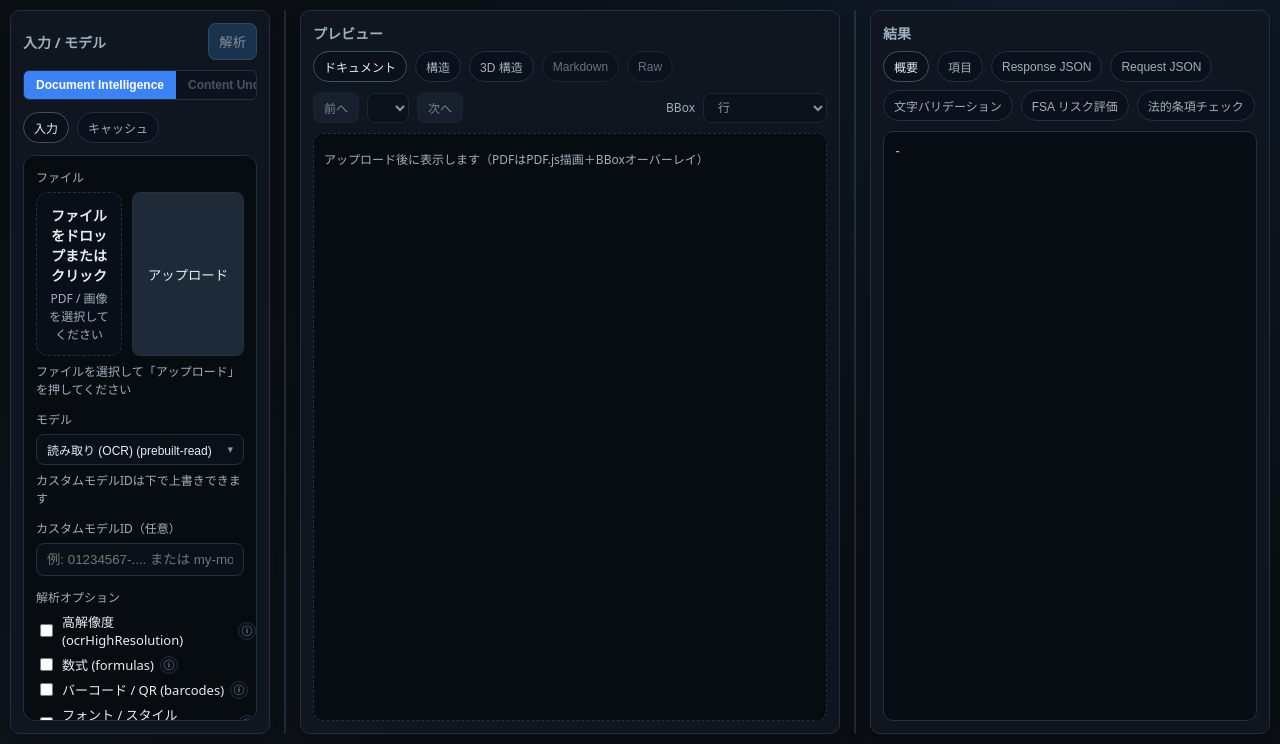
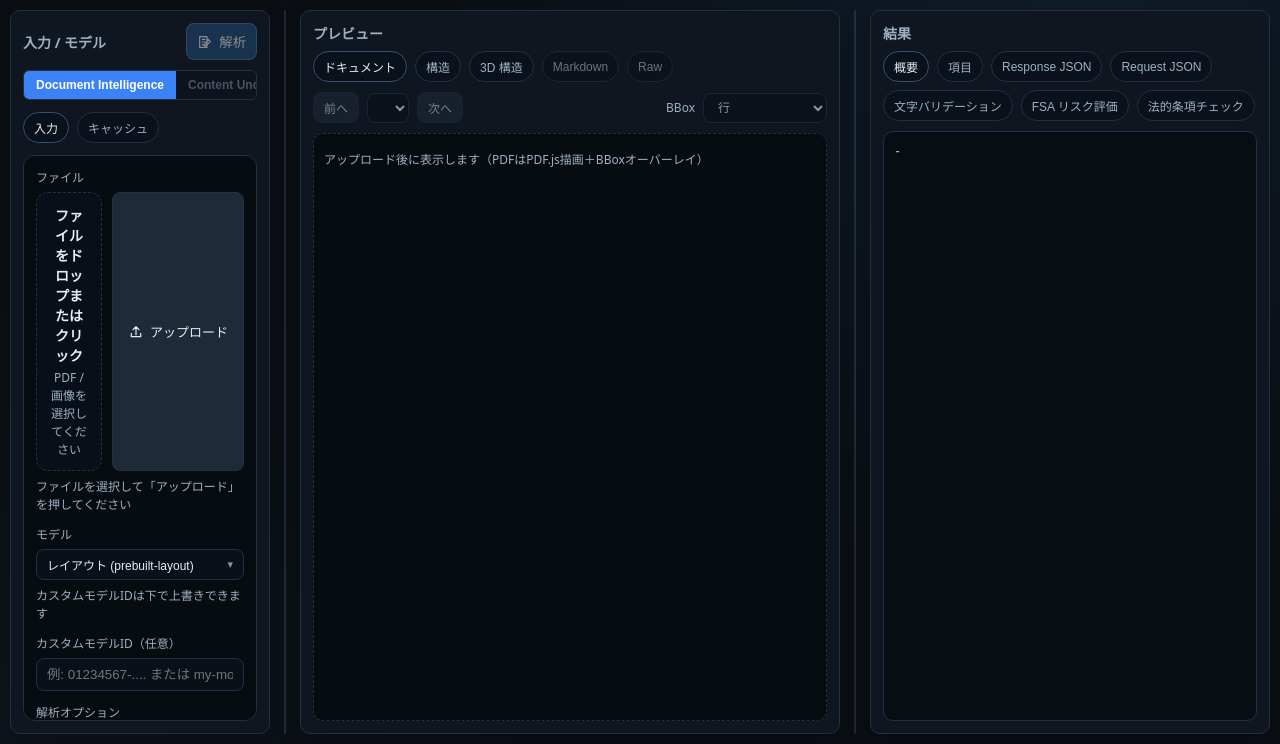
Before and after one commit to nohanaga/ragops-studio-for-di-cu, a Flask app: page / in a window 1280 px wide. Shown: the part 56-800 px from the top of the page. Run offline with Flask 3, Linux system fonts and the light colour scheme; data that the repository does not hold is empty; some libraries are stand-ins or nearby versions.

Commit message:
fixed bug

```diff
--- a/app.py
+++ b/app.py
@@ -291,6 +291,11 @@
             # When multiple docs share the same hash, prefer the most recently modified
             docs_sorted = sorted(docs, key=lambda d: d.path.stat().st_mtime if (d.path and d.path.exists()) else 0, reverse=True)
             doc = docs_sorted[0]
+            cached_variants = cache.list_variants(file_hash=fh)
+            latest_saved_at = max(
+                (variant.get("savedAt", "") for variant in cached_variants),
+                default="",
+            )
             items.append(
                 {
                     "document": {
@@ -301,12 +306,15 @@
                         "fileHash": doc.file_hash,
                         "url": f"/files/{doc.document_id}",
                     },
-                    "cachedModels": cache.list_model_ids(file_hash=fh),
-                    "cachedVariants": cache.list_variants(file_hash=fh),
+                    "cachedModels": [variant["label"] for variant in cached_variants],
+                    "cachedVariants": cached_variants,
+                    "latestSavedAt": latest_saved_at,
                 }
             )
-        # Sort by name for easier selection
+        # Keep deterministic name order for ties, then put the file containing
+        # the newest cached result first.
         items.sort(key=lambda x: (x.get("document", {}).get("filename") or "").lower())
+        items.sort(key=lambda x: x.get("latestSavedAt", ""), reverse=True)
         return items
 
     @app.post("/api/cache/exists")
--- a/src/blob_storage.py
+++ b/src/blob_storage.py
@@ -475,7 +475,8 @@
                 "savedAt": saved_at,
                 "optionKeys": option_keys,
             })
-        out.sort(key=lambda v: v["label"])
+        out.sort(key=lambda v: v.get("label", "").lower())
+        out.sort(key=lambda v: v.get("savedAt", ""), reverse=True)
         return out
 
     def load_by_key(self, *, file_hash: str, encoded_key: str) -> dict[str, Any] | None:
--- a/src/cache.py
+++ b/src/cache.py
@@ -131,7 +131,8 @@
                 "savedAt": saved_at,
                 "optionKeys": option_keys,
             })
-        out.sort(key=lambda v: v["label"])
+        out.sort(key=lambda v: v.get("label", "").lower())
+        out.sort(key=lambda v: v.get("savedAt", ""), reverse=True)
         return out
 
     def load_by_key(self, *, file_hash: str, encoded_key: str) -> dict[str, Any] | None:
--- a/static/styles.css
+++ b/static/styles.css
@@ -475,6 +475,17 @@
   white-space: nowrap;
 }
 
+.btn--iconText {
+  display: inline-flex;
+  align-items: center;
+  justify-content: center;
+  gap: 6px;
+}
+
+.btn__icon {
+  flex: 0 0 auto;
+}
+
 .pane__header .pane__title {
   margin-bottom: 0;
 }
@@ -962,9 +1001,10 @@
 .upload-control .btn {
   margin-top: 0;
   white-space: nowrap;
-  width: 112px;
-  min-width: 112px;
-  flex: 0 0 112px;
+  width: 132px;
+  min-width: 132px;
+  flex: 0 0 132px;
+  font-size: 13px;
   text-align: center;
 }
 
--- a/templates/index.html
+++ b/templates/index.html
@@ -55,7 +55,12 @@
       <section class="pane pane--left" id="main-pane-input" data-main-pane="input" role="tabpanel" aria-label="Input / Model" data-i18n-aria-label="pane.input.aria">
         <div class="pane__header">
           <h2 class="pane__title" data-i18n="pane.input.title">入力 / モデル</h2>
-          <button id="analyzeBtn" class="btn btn--primary" type="button" disabled data-i18n="action.analyze">Analyze</button>
+          <button id="analyzeBtn" class="btn btn--primary btn--iconText" type="button" disabled>
+            <svg class="btn__icon" viewBox="0 0 24 24" width="16" height="16" aria-hidden="true" focusable="false">
+              <path d="M4 4h11v16H4zM8 8h4m-4 4h4m-4 4h3m6-8 3 3-6 6-3 1 1-3z" fill="none" stroke="currentColor" stroke-width="1.8" stroke-linecap="round" stroke-linejoin="round"/>
+            </svg>
+            <span data-i18n="action.analyze">Analyze</span>
+          </button>
         </div>
 
         <div class="service-selector" id="serviceSelector">
@@ -81,7 +86,12 @@
                   <div class="upload-dropzone__hint" data-i18n="dropzone.hint">PDF / 画像を選択してください</div>
                 </div>
               </div>
-              <button id="uploadBtn" class="btn" type="button" {% if not uploads_enabled %}disabled{% endif %} data-i18n="action.upload">Upload</button>
+              <button id="uploadBtn" class="btn btn--iconText" type="button" {% if not uploads_enabled %}disabled{% endif %}>
+                <svg class="btn__icon" viewBox="0 0 24 24" width="16" height="16" aria-hidden="true" focusable="false">
+                  <path id="uploadBtnIconPath" d="M12 16V4m0 0L7.5 8.5M12 4l4.5 4.5M5 14v5h14v-5" fill="none" stroke="currentColor" stroke-width="1.8" stroke-linecap="round" stroke-linejoin="round"/>
+                </svg>
+                <span id="uploadBtnLabel" data-i18n="action.upload">Upload</span>
+              </button>
             </div>
             <div class="hint" id="fileInfo"></div>
           </div>
@@ -369,8 +379,17 @@
           <div class="hint" data-i18n="library.hint">サーバが保持しているキャッシュからロードします</div>
           <div class="library__actions">
             <button id="refreshLibraryBtn" class="btn btn--small" type="button" data-i18n="library.refresh">/app/storage から再読み込み</button>
-            <button id="compareBtn" class="btn btn--small btn--accent" type="button" disabled data-i18n="compare.button">比較</button>
-            <button id="deleteSelectedCacheBtn" class="btn btn--small btn--danger" type="button" disabled data-i18n="library.deleteSelected">選択したキャッシュを削除</button>
+            <button id="compareBtn" class="btn btn--small btn--accent btn--iconText" type="button" disabled>
+              <svg class="btn__icon" viewBox="0 0 24 24" width="15" height="15" aria-hidden="true" focusable="false">
+                <path d="M8 4 4 8l4 4M4 8h12m0 4 4 4-4 4m4-4H8" fill="none" stroke="currentColor" stroke-width="1.8" stroke-linecap="round" stroke-linejoin="round"/>
+              </svg>
+              <span data-i18n="compare.button">比較</span>
+            </button>
+            <button id="deleteSelectedCacheBtn" class="library__deleteSelectedBtn" type="button" disabled data-i18n-title="library.deleteSelected" data-i18n-aria-label="library.deleteSelected" title="選択したキャッシュを削除" aria-label="選択したキャッシュを削除">
+              <svg viewBox="0 0 24 24" width="16" height="16" aria-hidden="true" focusable="false">
+                <path d="M4 7h16M9 7V4h6v3m3 0-1 13H7L6 7m4 4v5m4-5v5" fill="none" stroke="currentColor" stroke-width="1.8" stroke-linecap="round" stroke-linejoin="round"/>
+              </svg>
+            </button>
           </div>
           <div class="library" id="libraryList">
             <div class="hint">-</div>
```
Also changed, not shown: other parts of static/styles.css (+30 -1 lines), static/app.js.
